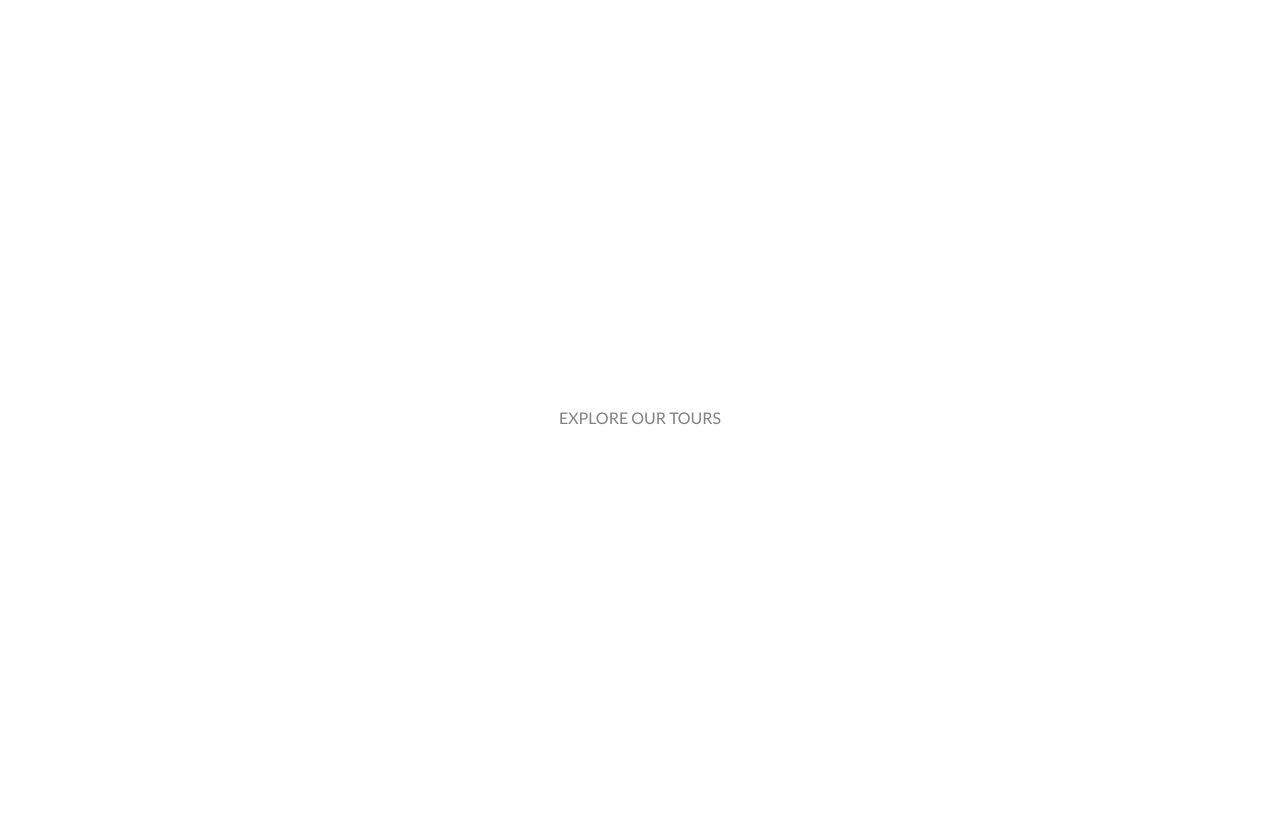
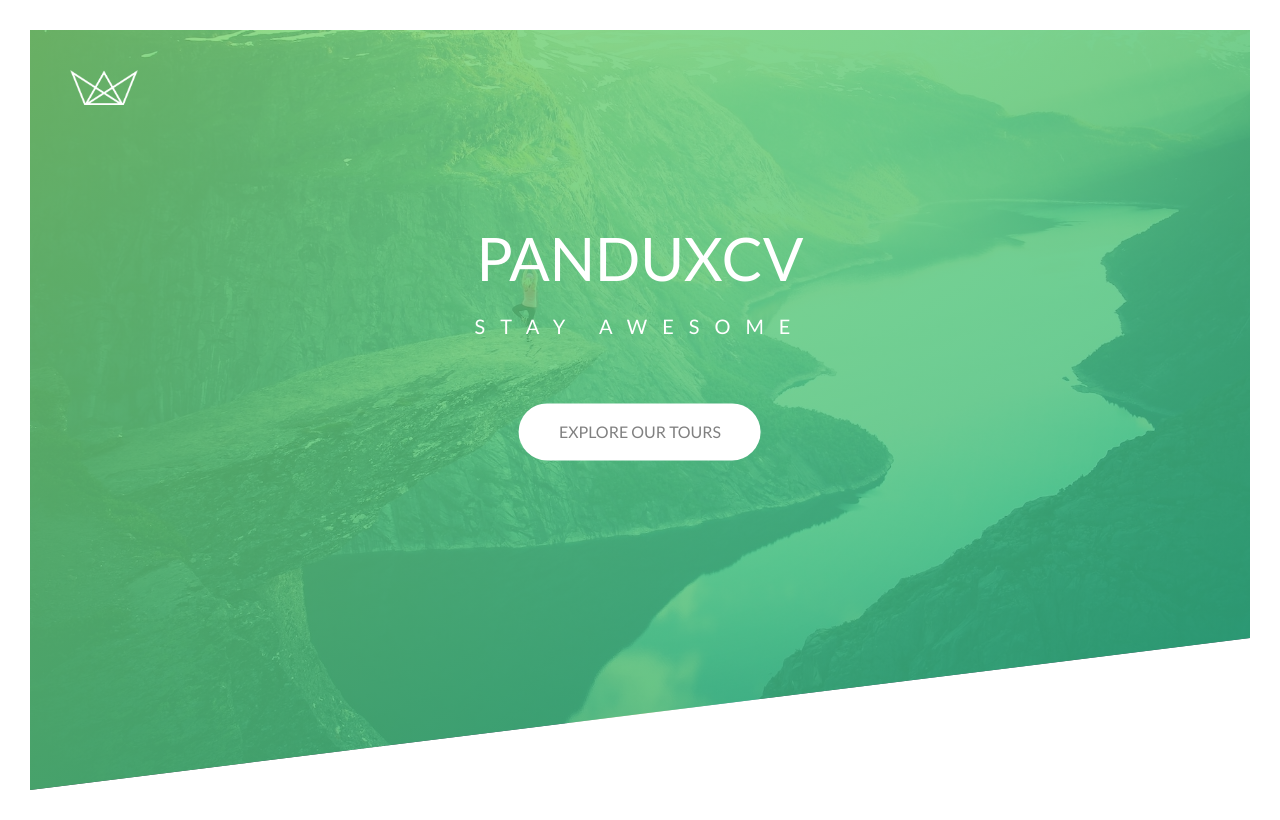
Before and after one commit to p4nduxcv/Natours, a website: page index.html in a window 1280 px wide. Drawn offline with Linux system fonts and the light colour scheme.

```diff
--- a/package.json
+++ b/package.json
@@ -4,7 +4,7 @@
   "description": "",
   "main": "index.js",
   "scripts": {
-    "compile:sass": "node-sass sass/main.scss css/style.css "
+    "compile:sass": "node-sass sass/main.scss css/style.css -w "
   },
   "author": "",
   "license": "ISC",
--- a/sass/main.scss
+++ b/sass/main.scss
@@ -27,7 +27,7 @@
   box-sizing: border-box;
 }
 
-.header1 {
+.header {
   height: 95vh;
   background-image: linear-gradient(
       to right bottom,
@@ -44,10 +44,10 @@
     top: 4rem;
     left: 4rem;
   }
-}
 
-.header__logo {
-  height: 3.5rem;
+  &__logo {
+    height: 3.5rem;
+  }
 }
 
 .header__logo:hover {
```
Also changed, not shown: css/style.css.
